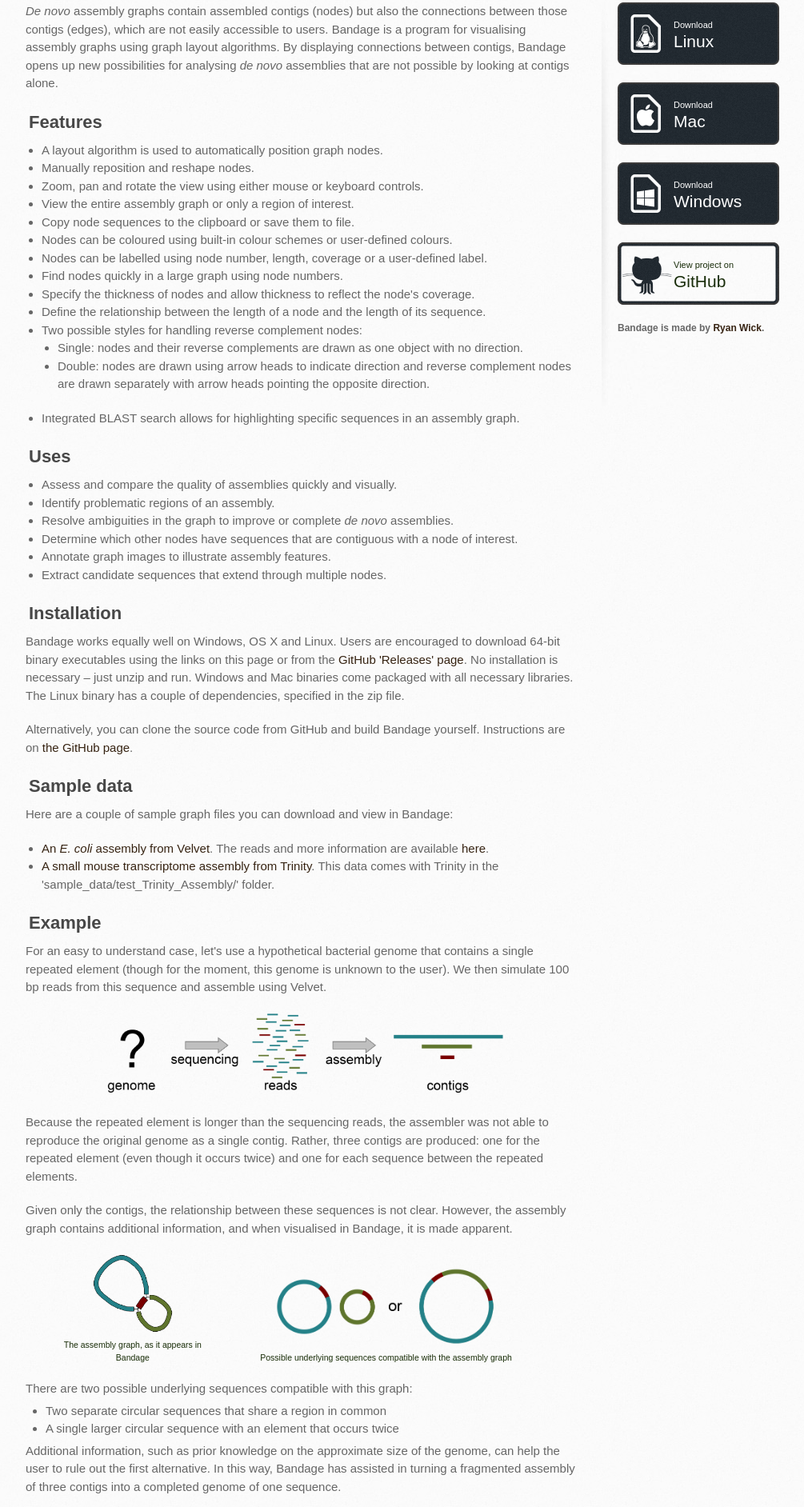
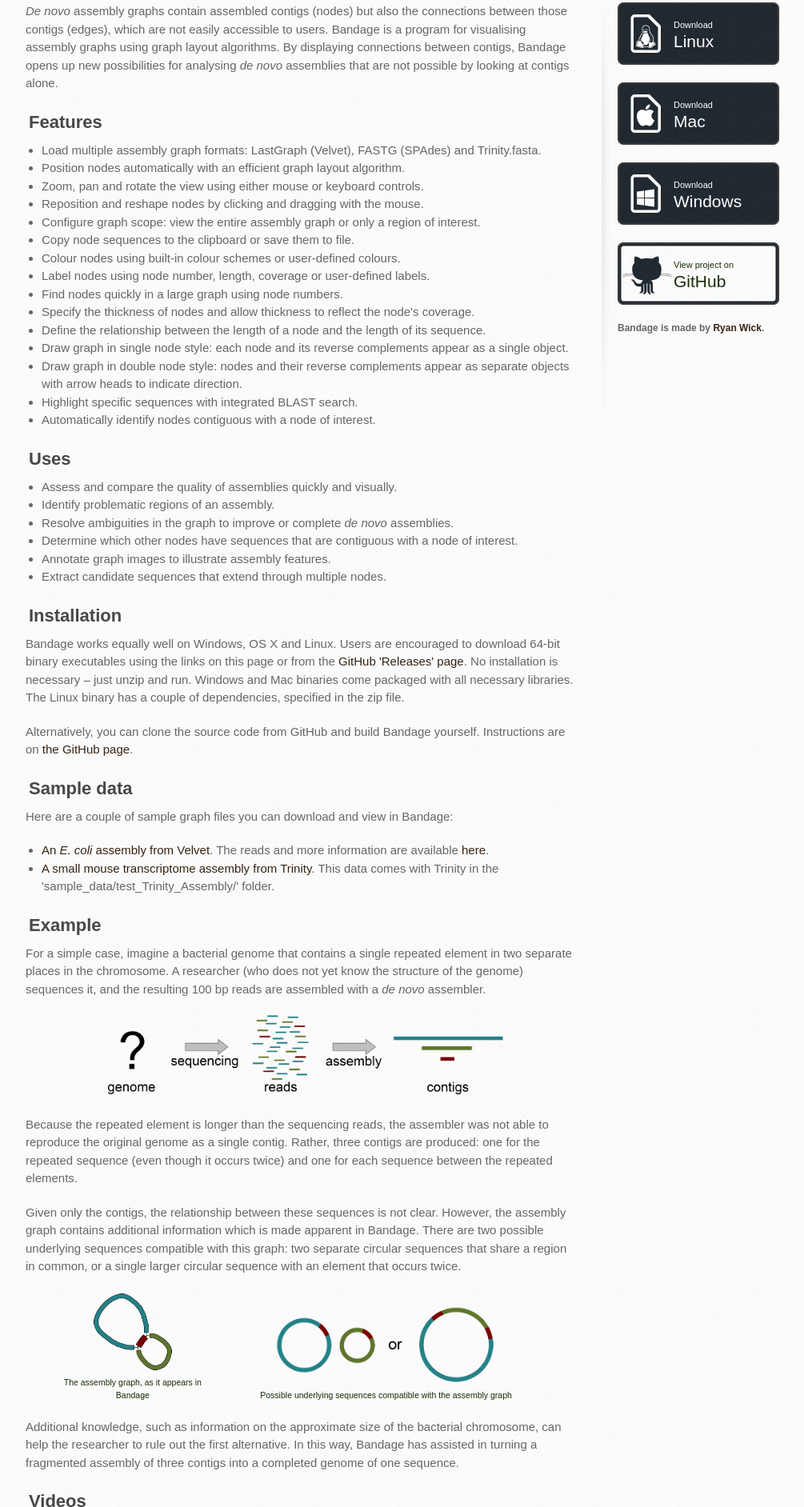
Before and after one commit to rrwick/Bandage, a plain HTML site: page index.html in a window 1280 px wide. Shown: the part 200-2084 px from the top of the page at 80% size, without its empty margins (138-1143 px from the left). Drawn offline with Linux system fonts and the light colour scheme.

Commit message:
Reinstate changes that were erroneously removed previously

```diff
--- a/index.html
+++ b/index.html
@@ -41,7 +41,7 @@
 
 
 
-<p><em>De novo</em> assembly graphs contain assembled contigs (nodes) but also the connections between those contigs (edges), which are not easily accessible to users.  Bandage is a program for visualising assembly graphs using graph layout algorithms.  By displaying connections between contigs, Bandage opens up new possibilities for analysing <em>de novo</em> assemblies that are not possible by looking at contigs alone.</p>
+<p><em>De novo</em> assembly graphs contain assembled contigs (nodes) but also the connections between those contigs (edges), which are not easily accessible to users. Bandage is a program for visualising assembly graphs using graph layout algorithms. By displaying connections between contigs, Bandage opens up new possibilities for analysing <em>de novo</em> assemblies that are not possible by looking at contigs alone.</p>
 
 
 
@@ -51,23 +51,22 @@
 <a id="features" class="anchor" href="#features" aria-hidden="true"><span class="octicon octicon-link"></span></a>Features</h2>
 
 <ul class="list-a">
-  <li>A layout algorithm is used to automatically position graph nodes.</li>
-  <li>Manually reposition and reshape nodes.</li>
+  <li>Load multiple assembly graph formats: LastGraph (Velvet), FASTG (SPAdes) and Trinity.fasta.</li>
+  <li>Position nodes automatically with an efficient graph layout algorithm.</li>
   <li>Zoom, pan and rotate the view using either mouse or keyboard controls.</li>
-  <li>View the entire assembly graph or only a region of interest.</li>
+  <li>Reposition and reshape nodes by clicking and dragging with the mouse.</li>
+  <li>Configure graph scope: view the entire assembly graph or only a region of interest.</li>
   <li>Copy node sequences to the clipboard or save them to file.</li>
-  <li>Nodes can be coloured using built-in colour schemes or user-defined colours.</li>
-  <li>Nodes can be labelled using node number, length, coverage or a user-defined label.</li>
+  <li>Colour nodes using built-in colour schemes or user-defined colours.</li>
+  <li>Label nodes using node number, length, coverage or user-defined labels.</li>
   <li>Find nodes quickly in a large graph using node numbers.</li>
   <li>Specify the thickness of nodes and allow thickness to reflect the node's coverage.</li>
   <li>Define the relationship between the length of a node and the length of its sequence.</li>
-  <li>Two possible styles for handling reverse complement nodes:
-    <ul class="list-a">
-      <li>Single: nodes and their reverse complements are drawn as one object with no direction.</li>
-      <li>Double: nodes are drawn using arrow heads to indicate direction and reverse complement nodes are drawn separately with arrow heads pointing the opposite direction.</li>
-    </ul>
+  <li>Draw graph in single node style: each node and its reverse complements appear as a single object.</li>
+  <li>Draw graph in double node style: nodes and their reverse complements appear as separate objects with arrow heads to indicate direction.</li>
   </li>
-  <li>Integrated BLAST search allows for highlighting specific sequences in an assembly graph.</li>
+  <li>Highlight specific sequences with integrated BLAST search.</li>
+  <li>Automatically identify nodes contiguous with a node of interest.</li>
 </ul>
 
 
@@ -87,9 +86,9 @@
 <h2>
 <a id="installation" class="anchor" href="#installation" aria-hidden="true"><span class="octicon octicon-link"></span></a>Installation</h2>
 
-<p>Bandage works equally well on Windows, OS X and Linux.  Users are encouraged to download 64-bit binary executables using the links on this page or from the <a href="https://github.com/rrwick/Bandage/releases/" target="_blank">GitHub 'Releases' page</a>.  No installation is necessary – just unzip and run.  Windows and Mac binaries come packaged with all necessary libraries.  The Linux binary has a couple of dependencies, specified in the zip file.</p>
+<p>Bandage works equally well on Windows, OS X and Linux. Users are encouraged to download 64-bit binary executables using the links on this page or from the <a href="https://github.com/rrwick/Bandage/releases/" target="_blank">GitHub 'Releases' page</a>. No installation is necessary – just unzip and run. Windows and Mac binaries come packaged with all necessary libraries. The Linux binary has a couple of dependencies, specified in the zip file.</p>
 
-<p>Alternatively, you can clone the source code from GitHub and build Bandage yourself.  Instructions are on <a href="https://github.com/rrwick/Bandage/" target="_blank"> the GitHub page</a>.</p>
+<p>Alternatively, you can clone the source code from GitHub and build Bandage yourself. Instructions are on <a href="https://github.com/rrwick/Bandage/" target="_blank"> the GitHub page</a>.</p>
 
 
 <h2>
@@ -98,14 +97,15 @@
 <p>Here are a couple of sample graph files you can download and view in Bandage:</p>
 
 <ul class="list-a">
-<li><a href="samples/E_coli_LastGraph.zip" target="_blank">An <i>E. coli</i> assembly from Velvet</a>.  The reads and more information are available <a href="http://www.ncbi.nlm.nih.gov/sra?linkname=bioproject_sra_all&from_uid=272917" target="_blank">here</a>.</li>
-<li><a href="samples/Trinity.fasta.zip" target="_blank">A small mouse transcriptome assembly from Trinity</a>.  This data comes with Trinity in the 'sample_data/test_Trinity_Assembly/' folder.</li>
+<li><a href="samples/E_coli_LastGraph.zip" target="_blank">An <i>E. coli</i> assembly from Velvet</a>. The reads and more information are available <a href="http://www.ncbi.nlm.nih.gov/sra?linkname=bioproject_sra_all&from_uid=272917" target="_blank">here</a>.</li>
+<li><a href="samples/Trinity.fasta.zip" target="_blank">A small mouse transcriptome assembly from Trinity</a>. This data comes with Trinity in the 'sample_data/test_Trinity_Assembly/' folder.</li>
 </ul>
 
 <h2>
 <a id="example" class="anchor" href="#example" aria-hidden="true"><span class="octicon octicon-link"></span></a>Example</h2>
 
-<p>For an easy to understand case, let's use a hypothetical bacterial genome that contains a single repeated element (though for the moment, this genome is unknown to the user).  We then simulate 100 bp reads from this sequence and assemble using Velvet.</p>
+<p>For a simple case, imagine a bacterial genome that contains a single repeated element in two separate places in the chromosome. A researcher (who does not yet know the structure of the genome) sequences it, and the resulting 100 bp reads are assembled with a <i>de novo</i> assembler.</p>
+
 
 <div style="text-align: center;">
 <div class="diagram" style="max-width:100%; margin-bottom: 20px;">
@@ -113,9 +113,9 @@
 </div>
 </div>
 
-<p>Because the repeated element is longer than the sequencing reads, the assembler was not able to reproduce the original genome as a single contig.  Rather, three contigs are produced: one for the repeated element (even though it occurs twice) and one for each sequence between the repeated elements.</p>
+<p>Because the repeated element is longer than the sequencing reads, the assembler was not able to reproduce the original genome as a single contig. Rather, three contigs are produced: one for the repeated sequence (even though it occurs twice) and one for each sequence between the repeated elements.</p>
 
-<p>Given only the contigs, the relationship between these sequences is not clear.  However, the assembly graph contains additional information, and when visualised in Bandage, it is made apparent.</p>
+<p>Given only the contigs, the relationship between these sequences is not clear. However, the assembly graph contains additional information which is made apparent in Bandage. There are two possible underlying sequences compatible with this graph: two separate circular sequences that share a region in common, or a single larger circular sequence with an element that occurs twice.</p>
 
 <div style="text-align: center;">
 
@@ -132,12 +132,7 @@
 </div>
 
 
-<p style="margin: 0">There are two possible underlying sequences compatible with this graph:</p>
-<ul class="list-a" style="margin: 5px">
-  <li>Two separate circular sequences that share a region in common</li>
-  <li>A single larger circular sequence with an element that occurs twice</li>
-</ul>
-<p>Additional information, such as prior knowledge on the approximate size of the genome, can help the user to rule out the first alternative.  In this way, Bandage has assisted in turning a fragmented assembly of three contigs into a completed genome of one sequence.</p>
+<p>Additional knowledge, such as information on the approximate size of the bacterial chromosome, can help the researcher to rule out the first alternative. In this way, Bandage has assisted in turning a fragmented assembly of three contigs into a completed genome of one sequence.</p>
 
 
 
@@ -174,19 +169,19 @@
 <div class="screenshot_thumbnail" style="width: 210px;">
 <a href="images/screenshots/screenshot01.png" target="_blank">
 <img src="images/screenshots/screenshot01_thumb.png" class="screenshot_thumbnail"></a><br>
-<small-green>K-mer of 21.  This value is too small, resulting in short contigs and many connections, giving a dense tangled graph.</small-green>
+<small-green>K-mer of 21. This value is too small, resulting in short contigs and many connections, giving a dense tangled graph.</small-green>
 </div>
 
 <div class="screenshot_thumbnail" style="width: 210px;">
 <a href="images/screenshots/screenshot02.png" target="_blank">
 <img src="images/screenshots/screenshot02_thumb.png" class="screenshot_thumbnail"></a><br>
-<small-green>K-mer of 77.  This is a good balance, giving long contigs that are well connected.</small-green>
+<small-green>K-mer of 77. This is a good balance, giving long contigs that are well connected.</small-green>
 </div>
 
 <div class="screenshot_thumbnail" style="width: 210px;">
 <a href="images/screenshots/screenshot03.png" target="_blank">
 <img src="images/screenshots/screenshot03_thumb.png" class="screenshot_thumbnail"></a><br>
-<small-green>K-mer of 127.  This value is too large, resulting in the graph breaking into many discontinuous pieces.</small-green>
+<small-green>K-mer of 127. This value is too large, resulting in the graph breaking into many discontinuous pieces.</small-green>
 </div>
 
 <p></p>
@@ -250,8 +245,10 @@
 </div>
 
 
-<p></p>
+<h2>
+<a id="cite" class="anchor" href="#cite" aria-hidden="true"><span class="octicon octicon-link"></span></a>Cite</h2>
 
+<p>The paper for Bandage has been submitted to <i>Bioinformatics</i> and is currently available on the preprint website bioRxiv: <a href="http://biorxiv.org/content/early/2015/04/21/018333">biorxiv.org/content/early/2015/04/21/018333</a> </p>
 
 
         </section>
```
